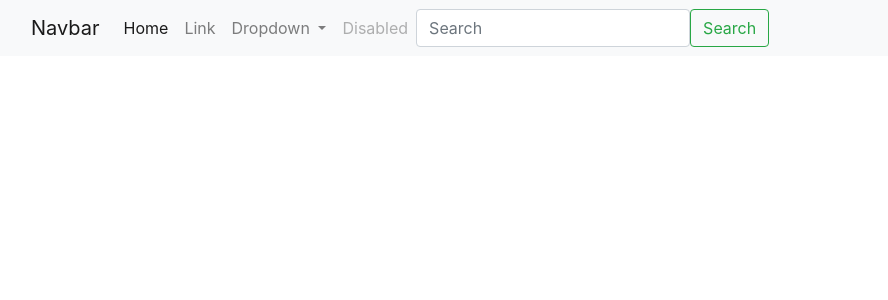
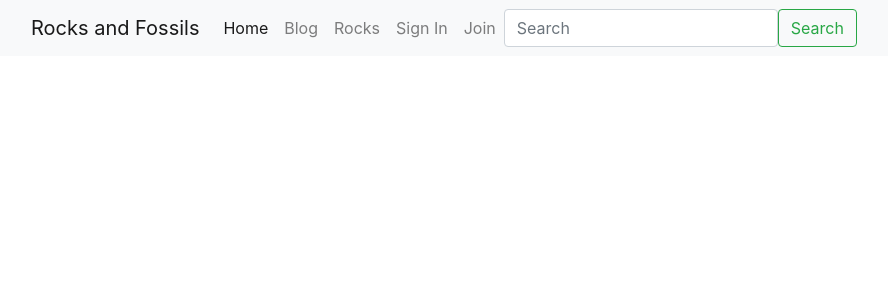
Before and after one commit to HollyT85/Django-Rocks-Fossils, a Django app: page / in a window 1280 px wide. Shown: the top 300 px of the page, without its empty margins (0-888 px from the left). Run offline with Django 4.2, Linux system fonts and the light colour scheme.

Commit message:
added initial names to links

```diff
--- a/templates/base.html
+++ b/templates/base.html
@@ -22,7 +22,7 @@
 <body>
     <nav class="navbar navbar-expand-lg navbar-light bg-light">
         <div class="container-fluid">
-          <a class="navbar-brand" href="#">Navbar</a>
+            <a class="navbar-brand" href="#">Rocks and Fossils</a>
             <button class="navbar-toggler" type="button" data-bs-toggle="collapse" data-bs-target="#navbarSupportedContent" aria-controls="navbarSupportedContent" aria-expanded="false" aria-label="Toggle navigation">
                 <span class="navbar-toggler-icon"></span>
             </button>
@@ -32,21 +32,16 @@
                     <a class="nav-link active" aria-current="page" href="#">Home</a>
                 </li>
                 <li class="nav-item">
-                <a class="nav-link" href="#">Link</a>
-              </li>
-              <li class="nav-item dropdown">
-                <a class="nav-link dropdown-toggle" href="#" id="navbarDropdown" role="button" data-bs-toggle="dropdown" aria-expanded="false">
-                  Dropdown
-                </a>
-                <ul class="dropdown-menu" aria-labelledby="navbarDropdown">
-                  <li><a class="dropdown-item" href="#">Action</a></li>
-                  <li><a class="dropdown-item" href="#">Another action</a></li>
-                  <li><hr class="dropdown-divider"></li>
-                  <li><a class="dropdown-item" href="#">Something else here</a></li>
-                </ul>
+                    <a class="nav-link" href="#">Blog</a>
                 </li>
                 <li class="nav-item">
-                <a class="nav-link disabled" href="#" tabindex="-1" aria-disabled="true">Disabled</a>
+                    <a class="nav-link" href="#">Rocks</a>
+                </li>
+                <li class="nav-item">
+                    <a class="nav-link" href="#">Sign In</a>
+                </li>
+                <li class="nav-item">
+                    <a class="nav-link" href="#">Join</a>
                 </li>
                 </ul>
                 <form class="d-flex">
```
Lines whose indentation alone changed are shown as unchanged.
